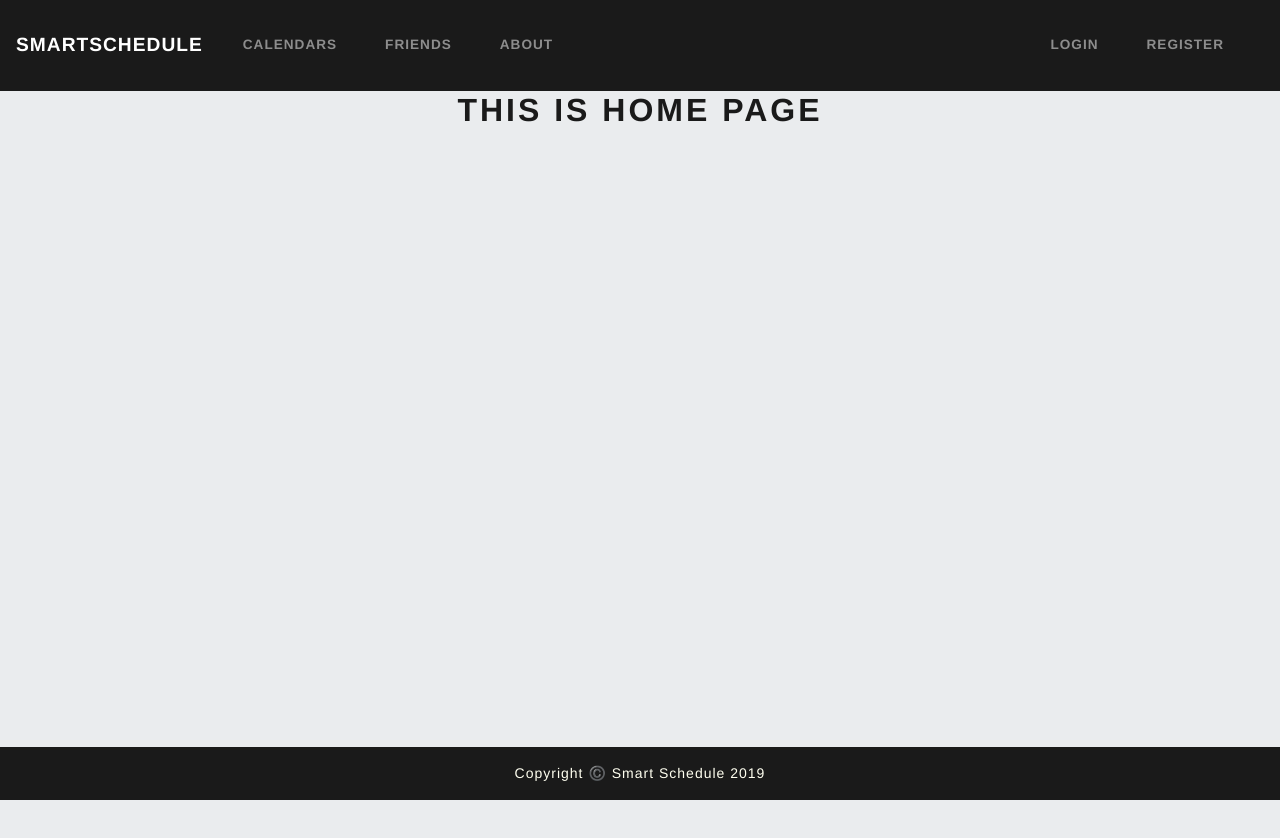
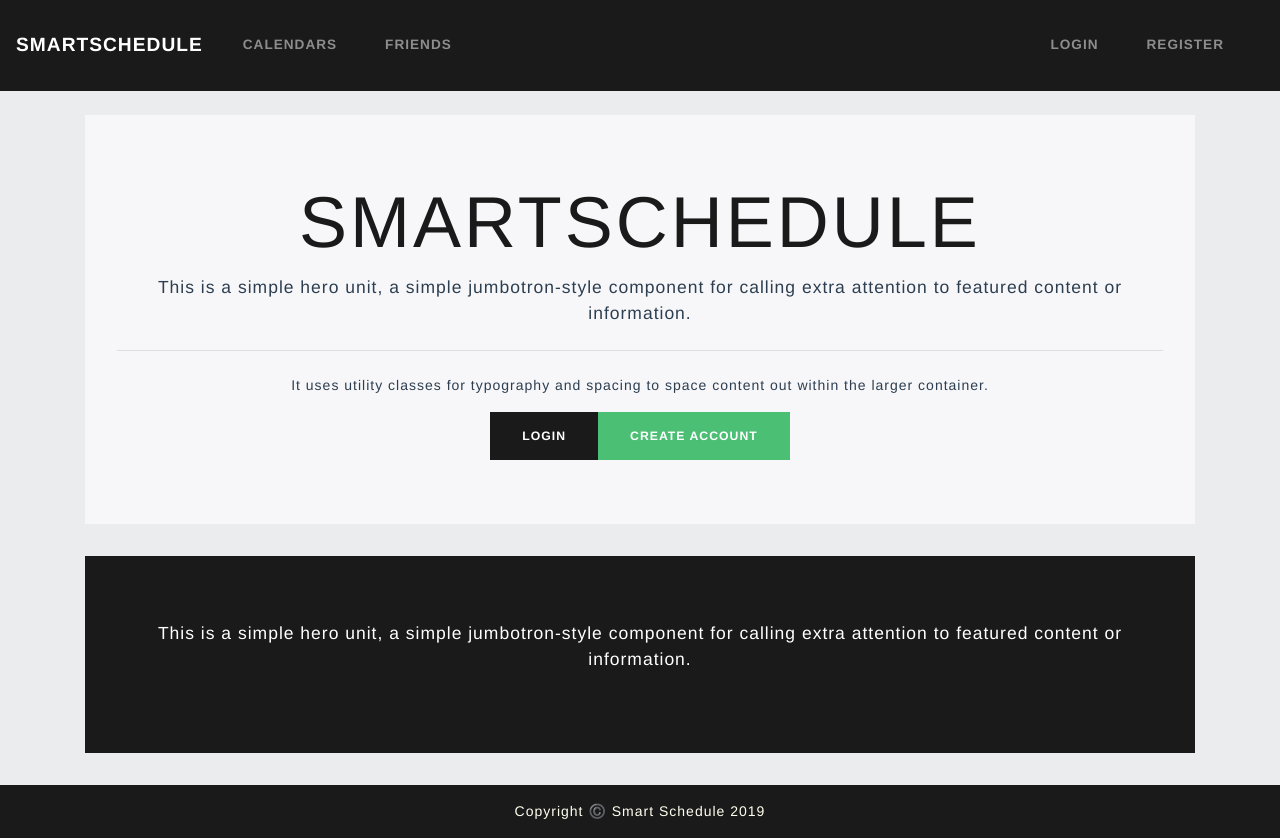
Before and after one commit to smartschedule/SmartScheduleFrontend, a Vue app: page /#/ in a window 1280 px wide. Before the commit the page ends 800 px from the top, so only its background shows below. Built offline with nearby package versions, Linux system fonts and the light colour scheme; no server answers.

Commit message:
Removed about page, minor style changes, home page

```diff
--- a/src/components/AddCalendar.vue
+++ b/src/components/AddCalendar.vue
@@ -1,6 +1,6 @@
 <template>
   <div>
-    <b-modal ok-only @hidden="$emit('hidden')" :visible="visible">Name
+    <b-modal ok-only @hidden="$emit('hidden')" :visible="visible" title="Add calendar">Name
       <b-input type="text" placeholder="Calendar name"/>Buddies
       <b-form-select multiple :options="buddies"/>
       <template slot="modal-footer">
--- a/src/components/AddEvent.vue
+++ b/src/components/AddEvent.vue
@@ -1,5 +1,5 @@
 <template>
-  <b-modal :visible="visible" @hidden="$emit('close')" ok-only>Event name
+  <b-modal :visible="visible" @hidden="$emit('close')" ok-only title="Add event">Event name
     <b-input type="text" placeholder="Event name (eg. John's birthday)"/>Event date
     <b-input type="date" placeholder="Event date"/>Event duration
     <div class="splitter">From
--- a/src/components/Calendar.vue
+++ b/src/components/Calendar.vue
@@ -4,7 +4,7 @@
     <div class="side">
       <div class="monthpicker">
         <span class="arrow" @click="() => incrementMonth(-1)"><</span>
-        <span>{{getMonthYearString}}</span>
+        <span class="month-name">{{getMonthYearString}}</span>
         <span class="arrow" @click="()=> incrementMonth(1)">></span>
       </div>
       <div class="days">
@@ -143,6 +143,9 @@ export default {
       color: rgba(255, 255, 255, 0.3);
     }
   }
+  .month-name {
+    padding-top: 4px
+  }
 }
 .side {
   display: flex;
@@ -177,15 +180,15 @@ export default {
   transition: 150ms all ease-in;
   border-radius: 35%;
   &--current {
-    background-color: #4964d6;
+    background-color: #fd7e14;
     border-radius: 50%;
     cursor: default;
   }
   &--has-event {
-    border: 2px gray solid;
+    border: 2px #fd7e14 solid;
   }
   &:hover {
-    background-color: gray;
+    background-color: #f0ac4e;
     border-radius: 50%;
   }
   user-select: none;
--- a/src/components/EventDetailsModal.vue
+++ b/src/components/EventDetailsModal.vue
@@ -1,6 +1,6 @@
 <template>
   <div>
-    <b-modal :visible="visible" @hidden="$emit('clear')">
+    <b-modal :visible="visible" @hidden="$emit('clear')" title="Event details">
       <b-table stacked :items="[ event ]"/>
       <template slot="modal-footer">
         <b-btn variant="danger" @click="$emit('clear')">Delete</b-btn>
--- a/src/components/Events.vue
+++ b/src/components/Events.vue
@@ -1,10 +1,16 @@
 <template>
   <div class="events">
     <div class="header">
-      {{dateHeader}}
-      <b-btn size="sm" variant="success" @click="$emit('addevent')">Add Event</b-btn>
+      <b-container>
+        <b-row align-h="between">
+          <b-col cols="auto">{{dateHeader}}</b-col>
+          <b-col cols="auto">
+            <b-btn size="sm" variant="success" @click="$emit('addevent')">Add Event</b-btn>
+          </b-col>
+        </b-row>
+      </b-container>
     </div>
-    <div class="foo">
+    <div class="foo mt-2 border-top border-bottom">
       <div class="timeline">
         <div v-for="x in twentyFour" :key="x">{{x}}</div>
       </div>
--- a/src/components/Header.vue
+++ b/src/components/Header.vue
@@ -1,5 +1,5 @@
 <template>
-  <b-navbar toggleable="md" type="dark" variant="primary" sticky="true">
+  <b-navbar toggleable="lg" type="dark" variant="primary" sticky="true">
     <b-navbar-brand tag="h1" class="mb-0" to="/">SmartSchedule</b-navbar-brand>
 
     <b-navbar-toggle target="nav_collapse"/>
@@ -8,7 +8,6 @@
       <b-navbar-nav>
         <b-nav-item to="/calendars">Calendars</b-nav-item>
         <b-nav-item to="/friends">Friends</b-nav-item>
-        <b-nav-item to="/about">About</b-nav-item>
       </b-navbar-nav>
       <CurrentUserInfo/>
     </b-collapse>
--- a/src/router.js
+++ b/src/router.js
@@ -21,15 +21,6 @@ export default new Router({
       component: Calendars,
     },
     {
-      path: '/about',
-      name: 'about',
-      // route level code-splitting
-      // this generates a separate chunk (about.[hash].js) for this route
-      // which is lazy-loaded when the route is visited.
-      component: () =>
-        import(/* webpackChunkName: "about" */ './views/About.vue'),
-    },
-    {
       path: '/register',
       name: 'register',
       component: Register,
--- a/src/views/About.vue
+++ /dev/null
@@ -1,5 +0,0 @@
-<template>
-  <div class="about">
-    <h1>This is an about page</h1>
-  </div>
-</template>
--- a/src/views/Buddies.vue
+++ b/src/views/Buddies.vue
@@ -1,5 +1,5 @@
 <template>
-  <b-container>
+  <b-container fluid>
     <b-row>
       <b-col>
         <div v-if="buddies.length===0">You have no friends loser</div>
--- a/src/views/Calendars.vue
+++ b/src/views/Calendars.vue
@@ -2,7 +2,7 @@
   <b-container fluid>
     <b-row align-v="center" class="my-3">
       <b-col>
-          <div flex class="d-flex">
+          <div class="d-flex">
             <CalendarPicker v-model="selectedCalendarId" :calendars="[{name: 'xd', id: 5}]" class="mr-3"/>
             <Calendar :events="events" @addevent="() => addEventsVisible = true"/>
           </div>
--- a/src/views/Home.vue
+++ b/src/views/Home.vue
@@ -1,5 +1,36 @@
 <template>
-  <div class="home">
-    <h1>This is home page</h1>
-  </div>
+  <b-container class="mt-4">
+    <b-row>
+      <b-col>
+        <b-jumbotron>
+          <template slot="header">SmartSchedule</template>
+
+          <template slot="lead">
+            This is a simple hero unit, a simple jumbotron-style component for calling extra attention to
+            featured content or information.
+          </template>
+
+          <hr class="my-4">
+
+          <p>
+            It uses utility classes for typography and spacing to space content out within the larger
+            container.
+          </p>
+
+          <b-button variant="primary" href="#">Login</b-button>
+          <b-button variant="success" href="#">Create account</b-button>
+        </b-jumbotron>
+      </b-col>
+    </b-row>
+    <b-row>
+      <b-col>
+        <b-jumbotron bg-variant="primary" text-variant="white">
+          <template slot="lead">
+            This is a simple hero unit, a simple jumbotron-style component for calling extra attention to
+            featured content or information.
+          </template>
+        </b-jumbotron>
+      </b-col>
+    </b-row>
+  </b-container>
 </template>
```
